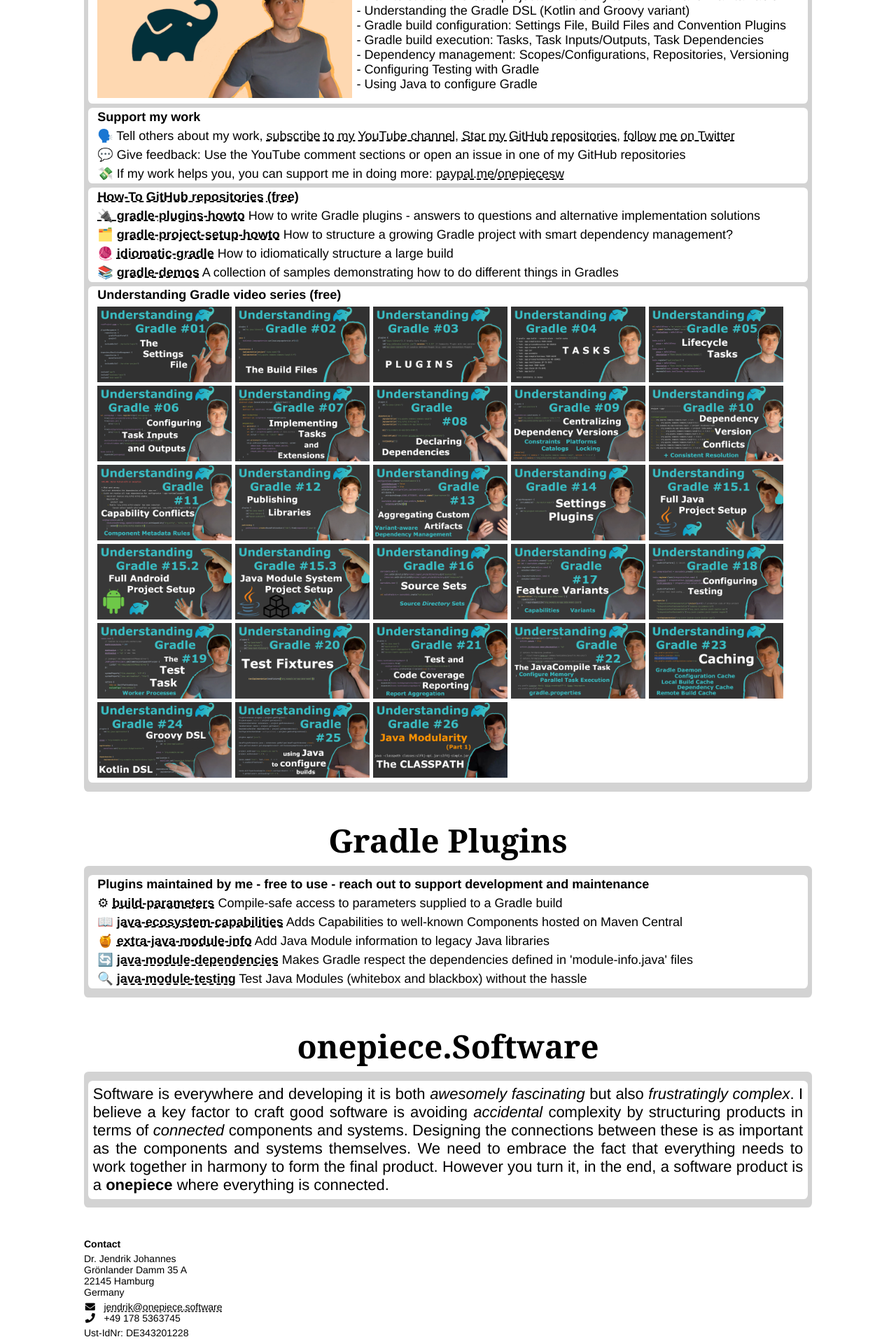
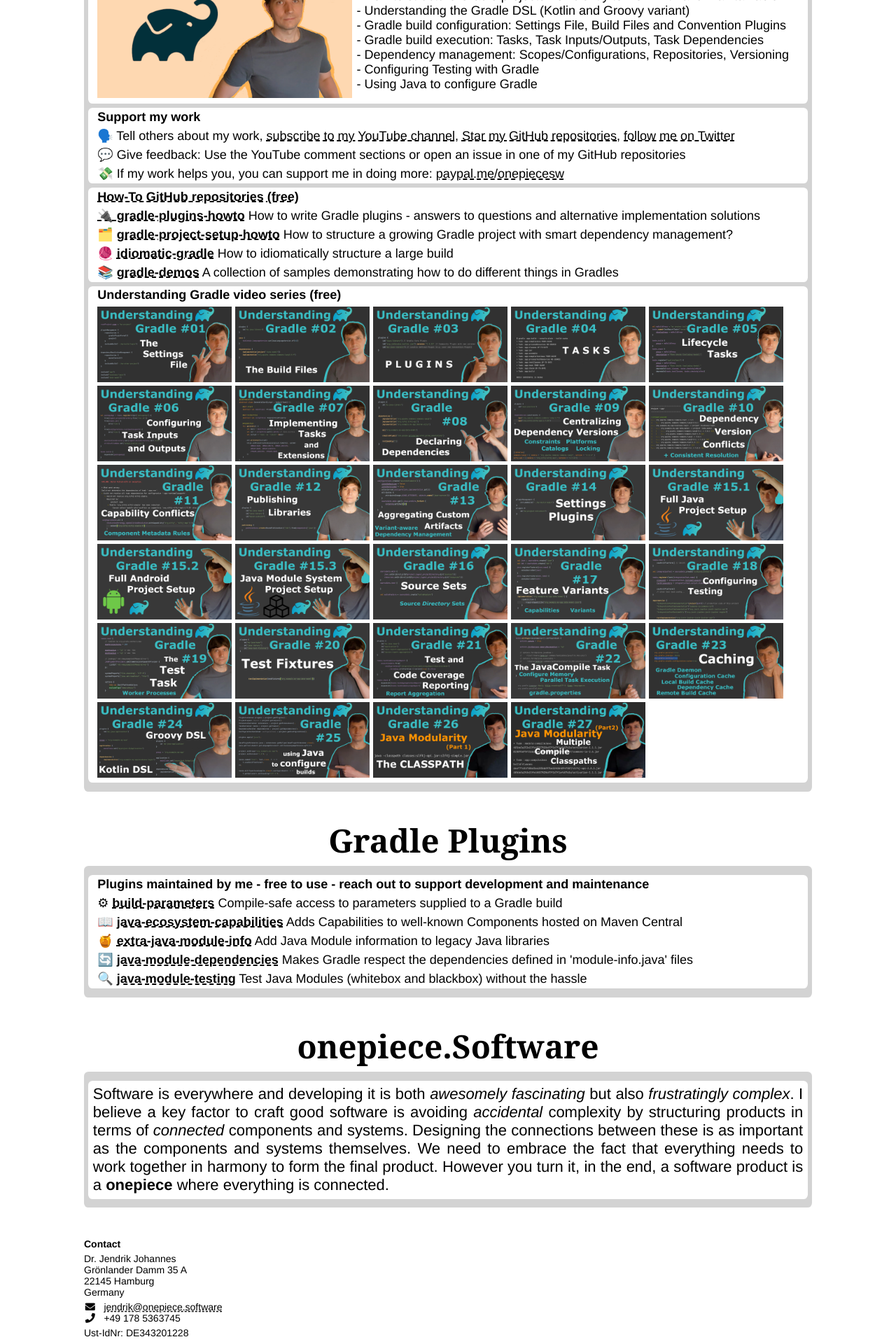
Before and after one commit to OnepieceSoftware/onepiecesoftware.github.io, a Jekyll site: the page index.html, which Jekyll copies as it is, in a window 1280 px wide. Shown: the part 3157-5077 px from the top of the page at 70% size. Built offline with Jekyll 4.4.1, drawn with Linux system fonts in a browser that asks for light colours.

Commit message:
Video 27

```diff
--- a/index.html
+++ b/index.html
@@ -677,6 +677,18 @@
             </a>
           </div>
         </div>
+        <div class="video-preview">
+          <img class="downscale" src="img/videos/27.png" alt="Multiple Compile Classpaths">
+          <div class="overlay">
+            <a href="https://www.youtube.com/watch?v=Z5n9VK3sOnI&list=PLWQK2ZdV4Yl2k2OmC_gsjDpdIBTN0qqkE" target="_blank" title="YouTube">
+              <i class="fab fa-youtube"></i>
+            </a>
+            &nbsp;
+            <a href="https://github.com/jjohannes/understanding-gradle/tree/main/27_Multiple_Compile_Classpaths" target="_blank" title="GitHub">
+              <i class="fab fa-github"></i>
+            </a>
+          </div>
+        </div>
       </li>
     </ul>
   </div>
```
Also changed, not shown: img/videos/27.png (added).
